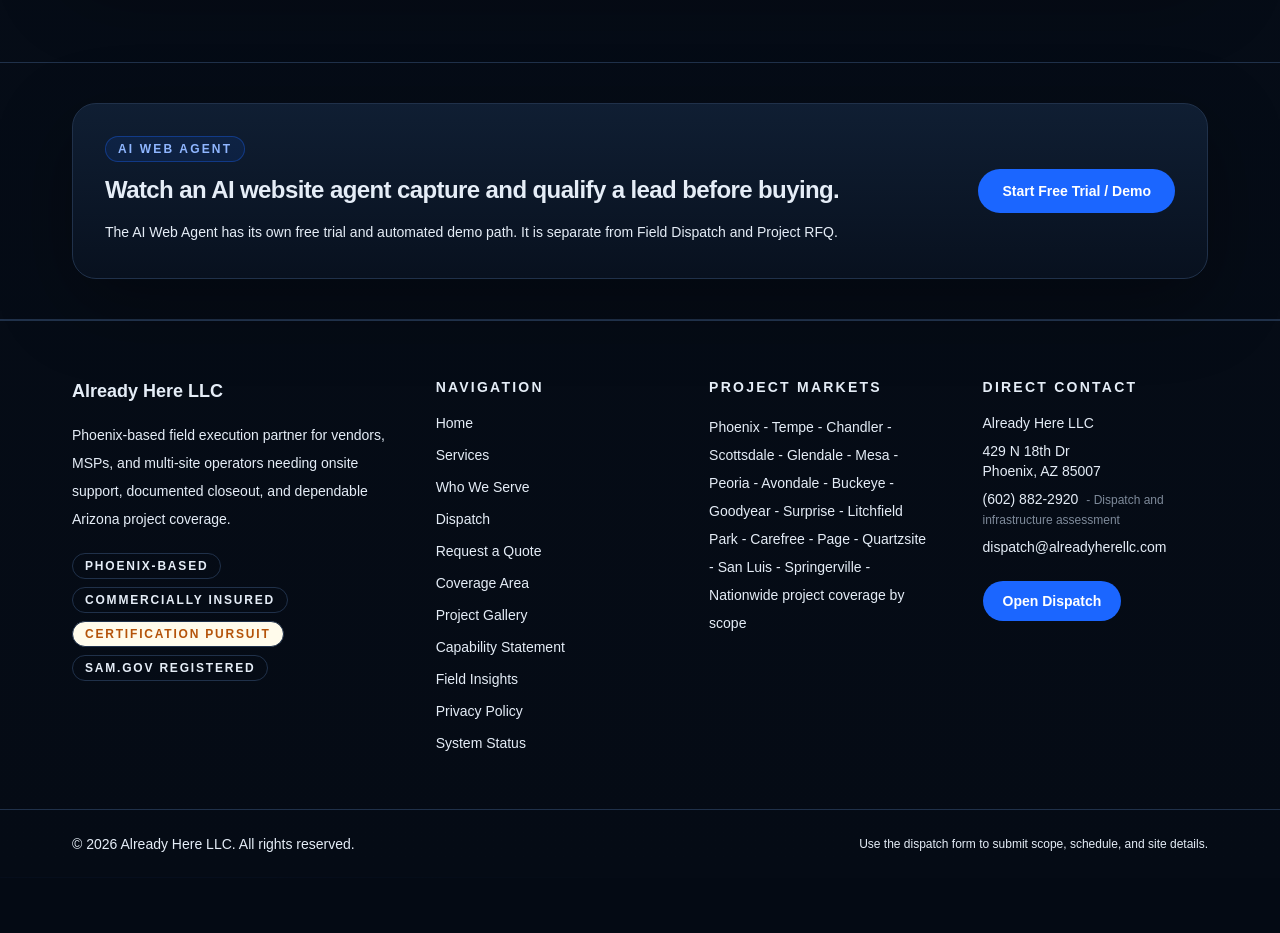
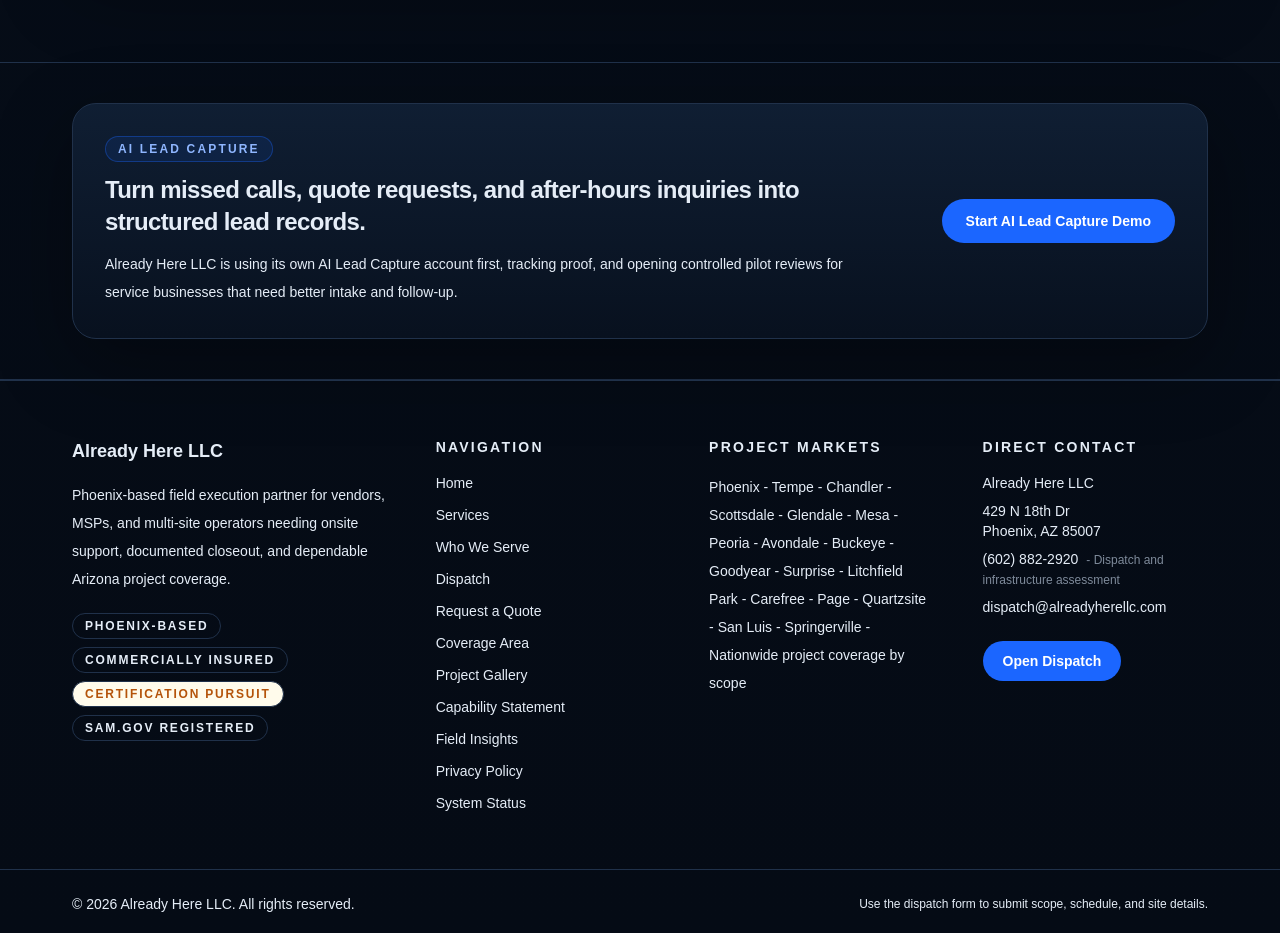
Before and after one commit to quantam101/already-here-llc, a Next.js app: page / in a window 1280 px wide. Shown: the part 8520-9453 px from the top of the page. Before the commit the page ends 9398 px from the top, so only its background shows below. Built offline with nearby package versions, Linux system fonts and the light colour scheme; no server answers.

Commit message:
Point homepage AI awareness to AI Lead Capture

```diff
--- a/components/HomeAiAgentAwareness.tsx
+++ b/components/HomeAiAgentAwareness.tsx
@@ -12,16 +12,16 @@ export function HomeAiAgentAwareness() {
       <div className="container-shell py-10">
         <div className="card grid gap-6 bg-white p-6 sm:p-8 lg:grid-cols-[1fr_auto] lg:items-center">
           <div>
-            <span className="eyebrow">AI Web Agent</span>
+            <span className="eyebrow">AI Lead Capture</span>
             <h2 className="mt-3 text-2xl font-semibold tracking-tight text-navy">
-              Watch an AI website agent capture and qualify a lead before buying.
+              Turn missed calls, quote requests, and after-hours inquiries into structured lead records.
             </h2>
             <p className="mt-3 max-w-3xl text-sm leading-7 text-slate-600">
-              The AI Web Agent has its own free trial and automated demo path. It is separate from Field Dispatch and Project RFQ.
+              Already Here LLC is using its own AI Lead Capture account first, tracking proof, and opening controlled pilot reviews for service businesses that need better intake and follow-up.
             </p>
           </div>
-          <Link href="/ai-agent#free-trial" className="link-ring inline-flex items-center justify-center rounded-full bg-action px-6 py-3 text-sm font-semibold text-white transition hover:bg-navy">
-            Start Free Trial / Demo
+          <Link href="/ai-lead-capture#pilot-intake" className="link-ring inline-flex items-center justify-center rounded-full bg-action px-6 py-3 text-sm font-semibold text-white transition hover:bg-navy">
+            Start AI Lead Capture Demo
           </Link>
         </div>
       </div>
```
